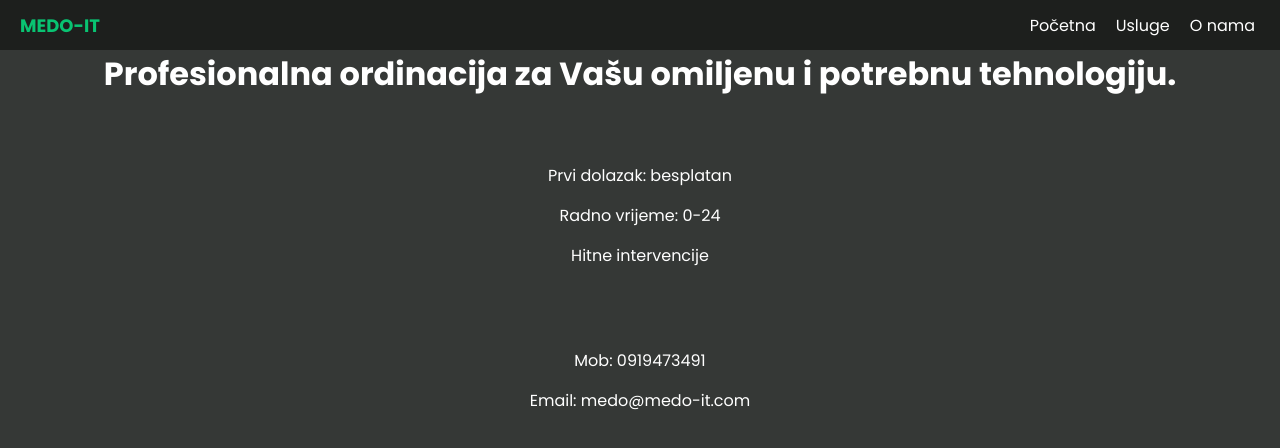
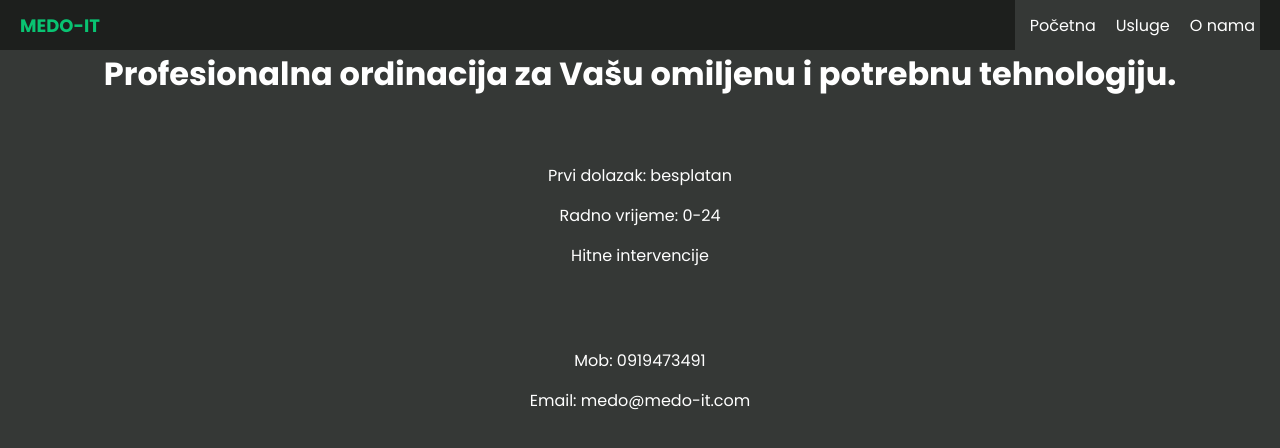
Before and after one commit to medo-it/medo-it.github.io, a plain HTML site: page index.html in a window 1280 px wide. Drawn offline with Linux system fonts and the light colour scheme.

Commit message:
version1.2

```diff
--- a/style1.css
+++ b/style1.css
@@ -41,6 +41,7 @@ ul {
   display: flex;
   align-items: center;
   justify-content: space-around;
+  background-color: #353836;
 }
 
 ul a {
```
Also changed, not shown: style2.css (line endings or trailing spaces).
